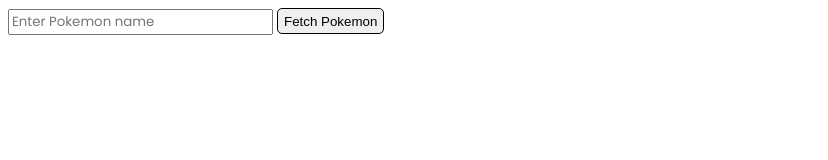
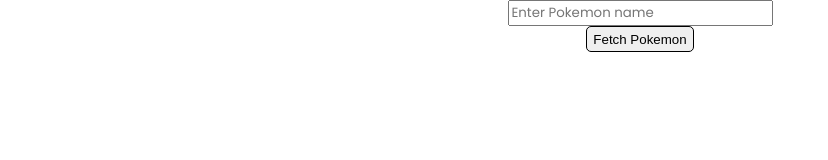
Before and after one commit to saimuer/Fetch-Pokemon, a plain HTML site: page index.html in a window 1280 px wide. Shown: the whole page, without its empty margins (0-828 px from the left). Drawn offline with Linux system fonts and the light colour scheme.

Commit message:
Update style.css

```diff
--- a/style.css
+++ b/style.css
@@ -1,4 +1,11 @@
 @import url('https://fonts.googleapis.com/css2?family=Poppins:wght@100;200;300;400;500;600;700;800;900&display=swap');
+
+body {
+    margin: 0;
+    display: flex;
+    flex-direction: column;
+    align-items: center;
+}
 
 input {
     font-family: 'Poppins';
```
